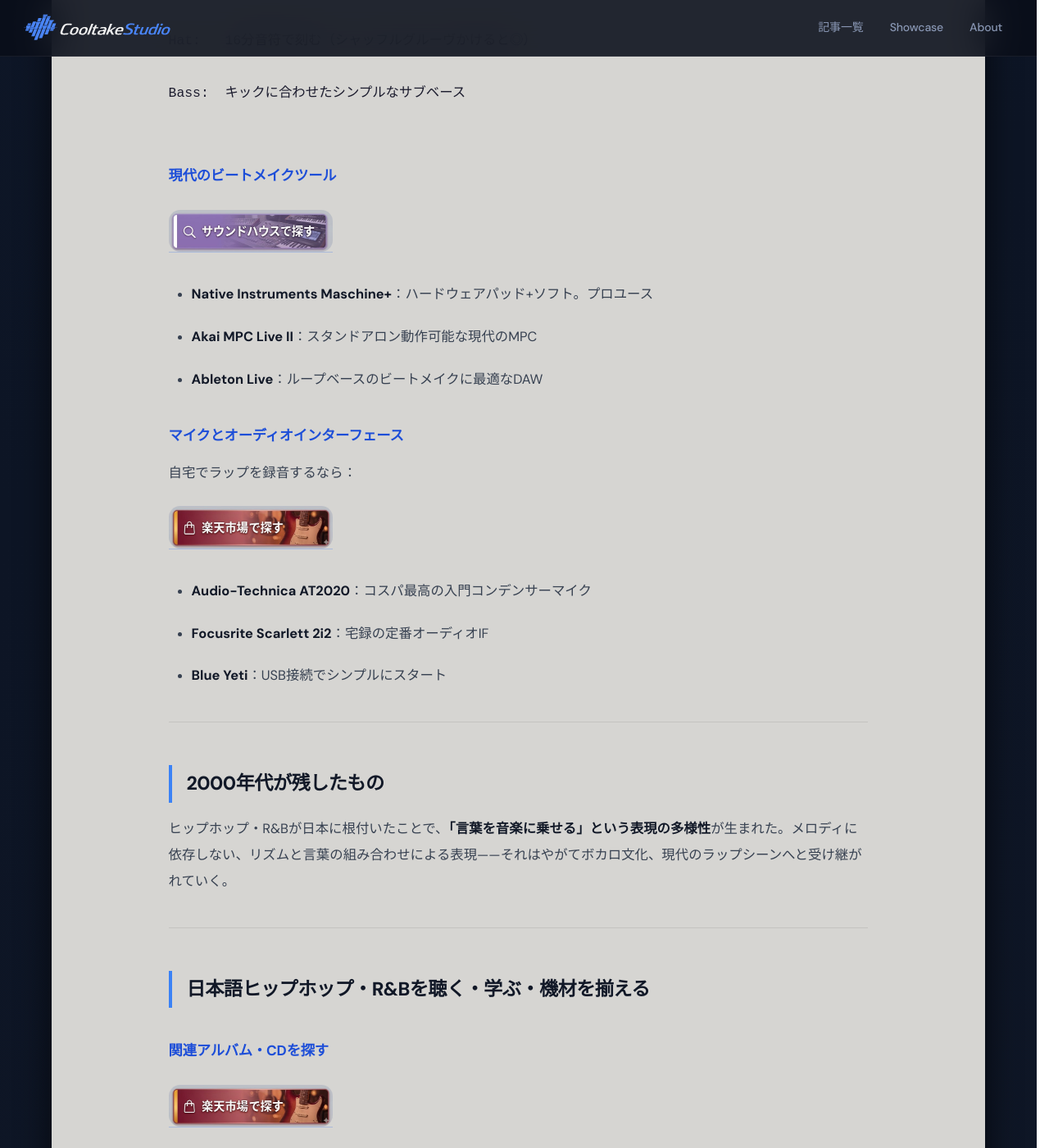
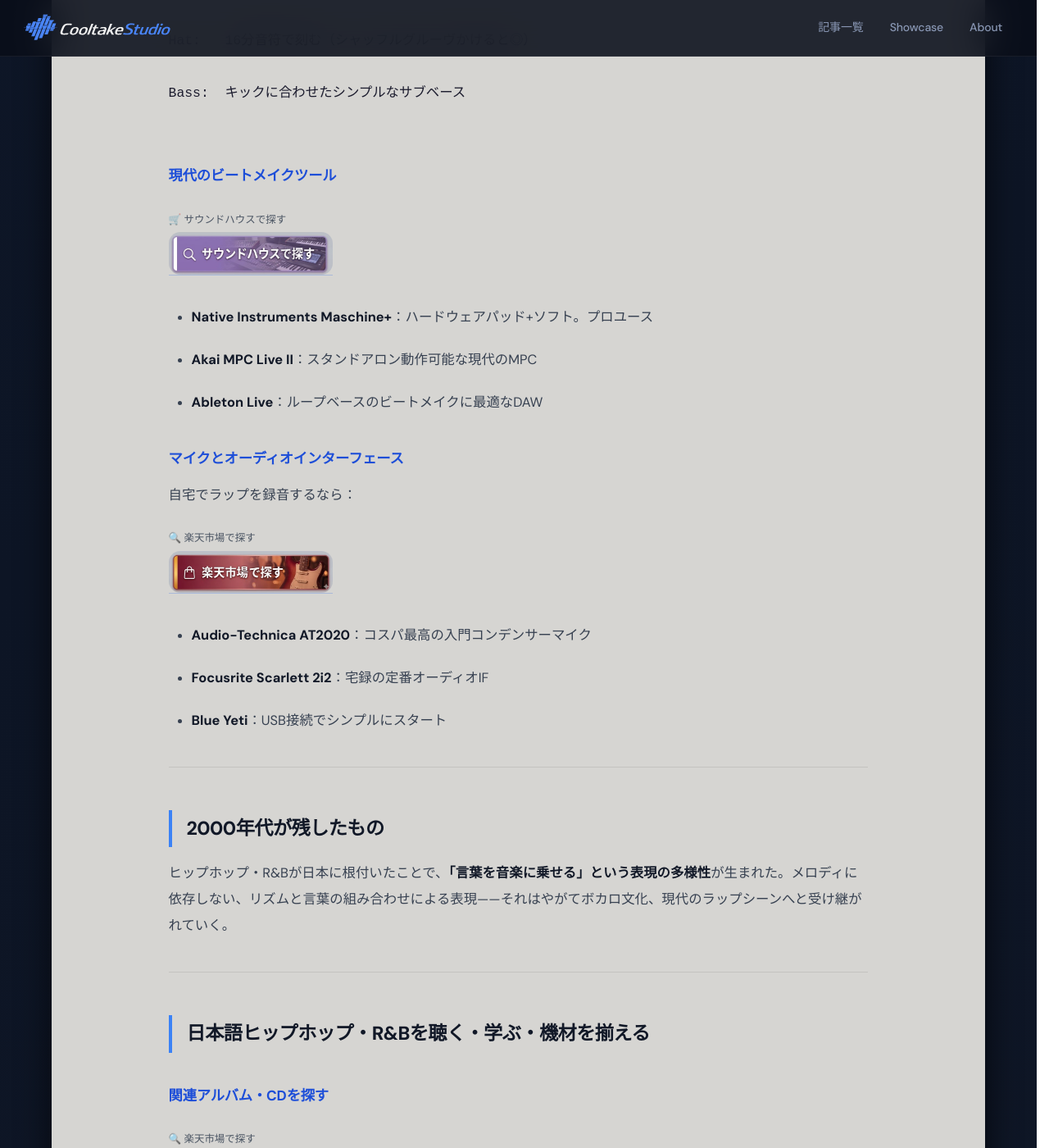
Before and after one commit to cooltake/cooltake-staging, a Jekyll site: the page built from _posts/2026-05-30-japan-music-13-hiphop-rb.md, in a window 1280 px wide and 1400 px high, scrolled down 2770 px. Shown: the whole window at 82% size. Built offline with Jekyll 4.4.1, drawn with Linux system fonts in a browser that asks for light colours; some web fonts are replaced; some of the changed text lies outside the part shown.

Commit message:
fix: add button labels (2026-05-30-japan-music-13-hiph)

```diff
--- a/_posts/2026-05-30-japan-music-13-hiphop-rb.md
+++ b/_posts/2026-05-30-japan-music-13-hiphop-rb.md
@@ -140,11 +140,8 @@
 
 <div style="margin:1.5rem 0;">
 
-<a href="https://h.accesstrade.net/sp/cc?rk=0100pdhv00n9hy&url=https%3A%2F%2Fwww.soundhouse.co.jp%2Fsearch%2Findex%3Fs_category_cd%3D450%26s_maker_cd%3D%26s_search_all%3D%26s_ord%3D" rel="nofollow" referrerpolicy="no-referrer-when-downgrade" style="display:inline-block;text-decoration:none;">
-
-<img src="/assets/images/btn-soundhouse.jpg" alt="サウンドハウスで探す" width="200" style="max-width:100%;height:auto;border-radius:14px;display:block;">
-
-</a>
+<span style="display:block;font-size:.78rem;color:#4b5563;margin-bottom:3px;margin-top:6px;">🛒 サウンドハウスで探す</span>
+<a href="https://h.accesstrade.net/sp/cc?rk=0100pdhv00n9hy&url=https%3A%2F%2Fwww.soundhouse.co.jp%2Fsearch%2Findex%3Fs_category_cd%3D450%26s_maker_cd%3D%26s_search_all%3D%26s_ord%3D" rel="nofollow" referrerpolicy="no-referrer-when-downgrade" style="display:inline-block;text-decoration:none;"><img src="/assets/images/btn-soundhouse.jpg" alt="サウンドハウスで探す" width="200" style="max-width:100%;height:auto;border-radius:14px;display:block;"></a>
 
 </div>
 
@@ -168,11 +165,8 @@
 
 <div style="margin:1.5rem 0;">
 
-<a href="https://hb.afl.rakuten.co.jp/ichiba/54518dd8.3792440a.54518dd9.03b99be4/?pc=https%3A%2F%2Fsearch.rakuten.co.jp%2Fsearch%2Fmall%2F%25E3%2582%25B3%25E3%2583%25B3%25E3%2583%2587%25E3%2583%25B3%25E3%2582%25B5%25E3%2583%25BC%25E3%2583%259E%25E3%2582%25A4%25E3%2582%25AF%2B%25E5%25AE%2585%25E9%258C%25B2%2F" rel="nofollow" referrerpolicy="no-referrer-when-downgrade" style="display:inline-block;text-decoration:none;">
-
-<img src="/assets/images/btn-rakuten.jpg" alt="楽天市場で探す" width="200" style="max-width:100%;height:auto;border-radius:14px;display:block;">
-
-</a>
+<span style="display:block;font-size:.78rem;color:#4b5563;margin-bottom:3px;margin-top:6px;">🔍 楽天市場で探す</span>
+<a href="https://hb.afl.rakuten.co.jp/ichiba/54518dd8.3792440a.54518dd9.03b99be4/?pc=https%3A%2F%2Fsearch.rakuten.co.jp%2Fsearch%2Fmall%2F%25E3%2582%25B3%25E3%2583%25B3%25E3%2583%2587%25E3%2583%25B3%25E3%2582%25B5%25E3%2583%25BC%25E3%2583%259E%25E3%2582%25A4%25E3%2582%25AF%2B%25E5%25AE%2585%25E9%258C%25B2%2F" rel="nofollow" referrerpolicy="no-referrer-when-downgrade" style="display:inline-block;text-decoration:none;"><img src="/assets/images/btn-rakuten.jpg" alt="楽天市場で探す" width="200" style="max-width:100%;height:auto;border-radius:14px;display:block;"></a>
 
 </div>
 
@@ -212,11 +206,8 @@
 
 <div style="margin:1.5rem 0;">
 
-<a href="https://hb.afl.rakuten.co.jp/ichiba/54518dd8.3792440a.54518dd9.03b99be4/?pc=https%3A//search.rakuten.co.jp/search/mall/m-flo%2BSOUL%2BOUT%2BRIP%2BSLYME%2BCD/" rel="nofollow" referrerpolicy="no-referrer-when-downgrade" style="display:inline-block;text-decoration:none;">
-
-<img src="/assets/images/btn-rakuten.jpg" alt="楽天市場で探す" width="200" style="max-width:100%;height:auto;border-radius:14px;display:block;">
-
-</a>
+<span style="display:block;font-size:.78rem;color:#4b5563;margin-bottom:3px;margin-top:6px;">🔍 楽天市場で探す</span>
+<a href="https://hb.afl.rakuten.co.jp/ichiba/54518dd8.3792440a.54518dd9.03b99be4/?pc=https%3A//search.rakuten.co.jp/search/mall/m-flo%2BSOUL%2BOUT%2BRIP%2BSLYME%2BCD/" rel="nofollow" referrerpolicy="no-referrer-when-downgrade" style="display:inline-block;text-decoration:none;"><img src="/assets/images/btn-rakuten.jpg" alt="楽天市場で探す" width="200" style="max-width:100%;height:auto;border-radius:14px;display:block;"></a>
 
 </div>
 
@@ -228,11 +219,8 @@
 
 <div style="margin:1.5rem 0;">
 
-<a href="https://hb.afl.rakuten.co.jp/ichiba/54518dd8.3792440a.54518dd9.03b99be4/?pc=https%3A//search.rakuten.co.jp/search/mall/%E3%83%92%E3%83%83%E3%83%97%E3%83%9B%E3%83%83%E3%83%97%2B%E3%83%93%E3%83%BC%E3%83%88%E3%83%A1%E3%82%A4%E3%82%AD%E3%83%B3%E3%82%B0%2B%E6%9C%AC/" rel="nofollow" referrerpolicy="no-referrer-when-downgrade" style="display:inline-block;text-decoration:none;">
-
-<img src="/assets/images/btn-rakuten.jpg" alt="楽天市場で探す" width="200" style="max-width:100%;height:auto;border-radius:14px;display:block;">
-
-</a>
+<span style="display:block;font-size:.78rem;color:#4b5563;margin-bottom:3px;margin-top:6px;">🔍 楽天市場で探す</span>
+<a href="https://hb.afl.rakuten.co.jp/ichiba/54518dd8.3792440a.54518dd9.03b99be4/?pc=https%3A//search.rakuten.co.jp/search/mall/%E3%83%92%E3%83%83%E3%83%97%E3%83%9B%E3%83%83%E3%83%97%2B%E3%83%93%E3%83%BC%E3%83%88%E3%83%A1%E3%82%A4%E3%82%AD%E3%83%B3%E3%82%B0%2B%E6%9C%AC/" rel="nofollow" referrerpolicy="no-referrer-when-downgrade" style="display:inline-block;text-decoration:none;"><img src="/assets/images/btn-rakuten.jpg" alt="楽天市場で探す" width="200" style="max-width:100%;height:auto;border-radius:14px;display:block;"></a>
 
 </div>
 
@@ -246,20 +234,14 @@
 <div style="display:flex;flex-wrap:wrap;gap:.5rem;align-items:center;margin:1.5rem 0;">
 <div>
 
-<a href="https://hb.afl.rakuten.co.jp/ichiba/54518dd8.3792440a.54518dd9.03b99be4/?pc=https%3A//search.rakuten.co.jp/search/mall/%E3%82%B3%E3%83%B3%E3%83%87%E3%83%B3%E3%82%B5%E3%83%BC%E3%83%9E%E3%82%A4%E3%82%AF%2B%E3%82%AA%E3%83%BC%E3%83%87%E3%82%A3%E3%82%AA%E3%82%A4%E3%83%B3%E3%82%BF%E3%83%BC%E3%83%95%E3%82%A7%E3%83%BC%E3%82%B9/" rel="nofollow" referrerpolicy="no-referrer-when-downgrade" style="display:inline-block;text-decoration:none;">
-
-<img src="/assets/images/btn-rakuten.jpg" alt="楽天市場で探す" width="200" style="max-width:100%;height:auto;border-radius:14px;display:block;">
-
-</a>
+<span style="display:block;font-size:.78rem;color:#4b5563;margin-bottom:3px;margin-top:6px;">🔍 楽天市場で探す</span>
+<a href="https://hb.afl.rakuten.co.jp/ichiba/54518dd8.3792440a.54518dd9.03b99be4/?pc=https%3A//search.rakuten.co.jp/search/mall/%E3%82%B3%E3%83%B3%E3%83%87%E3%83%B3%E3%82%B5%E3%83%BC%E3%83%9E%E3%82%A4%E3%82%AF%2B%E3%82%AA%E3%83%BC%E3%83%87%E3%82%A3%E3%82%AA%E3%82%A4%E3%83%B3%E3%82%BF%E3%83%BC%E3%83%95%E3%82%A7%E3%83%BC%E3%82%B9/" rel="nofollow" referrerpolicy="no-referrer-when-downgrade" style="display:inline-block;text-decoration:none;"><img src="/assets/images/btn-rakuten.jpg" alt="楽天市場で探す" width="200" style="max-width:100%;height:auto;border-radius:14px;display:block;"></a>
 
 </div>
 <div>
 
-<a href="https://h.accesstrade.net/sp/cc?rk=0100pdhv00n9hy&url=https%3A%2F%2Fwww.soundhouse.co.jp%2Fsearch%2Findex%3Fs_category_cd%3D450%26s_maker_cd%3D%26s_search_all%3D%26s_ord%3D" rel="nofollow" referrerpolicy="no-referrer-when-downgrade" style="display:inline-block;text-decoration:none;">
-
-<img src="/assets/images/btn-soundhouse.jpg" alt="サウンドハウスで探す" width="200" style="max-width:100%;height:auto;border-radius:14px;display:block;">
-
-</a>
+<span style="display:block;font-size:.78rem;color:#4b5563;margin-bottom:3px;margin-top:6px;">🛒 サウンドハウスで探す</span>
+<a href="https://h.accesstrade.net/sp/cc?rk=0100pdhv00n9hy&url=https%3A%2F%2Fwww.soundhouse.co.jp%2Fsearch%2Findex%3Fs_category_cd%3D450%26s_maker_cd%3D%26s_search_all%3D%26s_ord%3D" rel="nofollow" referrerpolicy="no-referrer-when-downgrade" style="display:inline-block;text-decoration:none;"><img src="/assets/images/btn-soundhouse.jpg" alt="サウンドハウスで探す" width="200" style="max-width:100%;height:auto;border-radius:14px;display:block;"></a>
 
 </div>
 </div>
```
